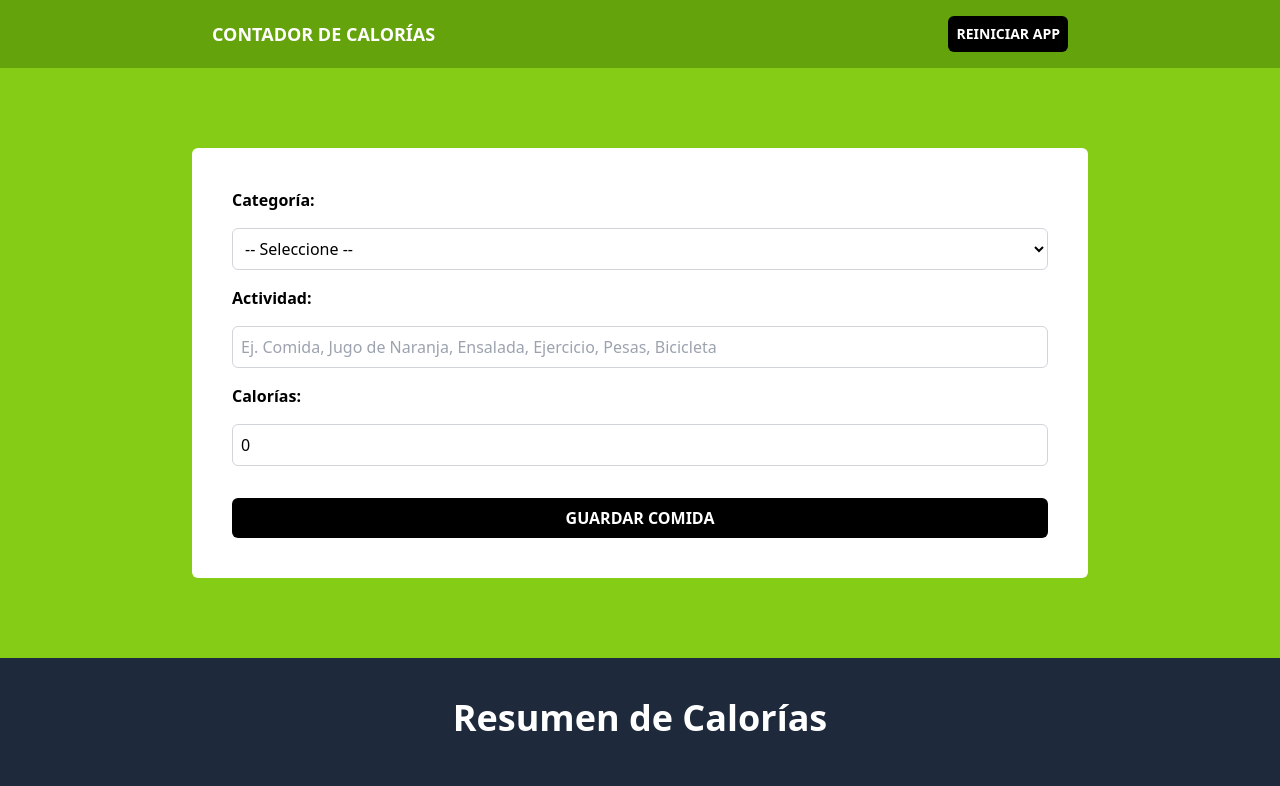
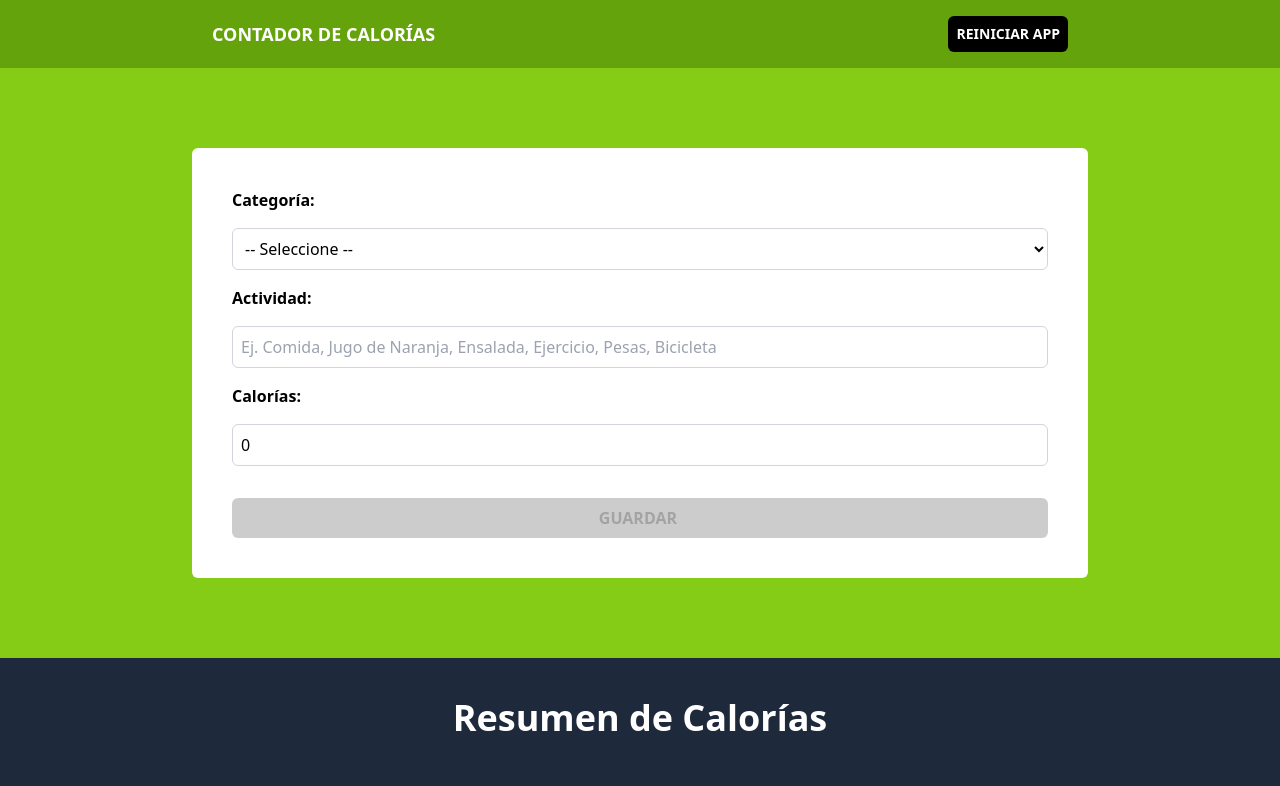
Before and after one commit to deglan-rivas/frontend-ts-calorieCounter, a React (Vite) app: page / in a window 1280 px wide. Shown: the top 786 px of the page. Built offline with nearby package versions, Linux system fonts and the light colour scheme.

Commit message:
feat: :sparkles: update fn saveActivity and refactor styles of save button

```diff
--- a/src/App.tsx
+++ b/src/App.tsx
@@ -1,15 +1,22 @@
+import { useState } from 'react';
 import ActivityList from './components/ActivityList';
 import Counter from "./components/Counter";
 import Resume from "./components/Resume";
+import { Activity } from './types';
 
 function App() {
+  const initiaActivity = {category:"", activity:"", calories:0}
+  const [activity, setActivity] = useState(initiaActivity as Activity)
+  const [activities, setActivities] = useState([] as Activity[])
+
   function restartApp () {
     console.log("Reiniciando App...")
   }
 
   function saveActivity (e) {
     e.preventDefault()
-    console.log("Guardando actividad...")
+    setActivities([...activities, activity])
+    setActivity(initiaActivity)
   }
 
   function updateActivity (id) {
@@ -25,6 +32,9 @@ function App() {
       <Counter
         restartApp={restartApp}
         saveActivity={saveActivity}
+        activity={activity}
+        setActivity={setActivity}
+        setActivities={setActivities}
       />
       <Resume/>
       <ActivityList
--- a/src/components/Counter.tsx
+++ b/src/components/Counter.tsx
@@ -1,4 +1,7 @@
-export default function Counter ({restartApp, saveActivity}) {
+export default function Counter ({restartApp, saveActivity, activity, setActivity, setActivities}) {
+  // Object.values(activity).some(value => value === "" || value === 0)
+  const isFull = Object.values(activity).every((value) => !!value)
+
   return (
     <>
       <section className="bg-lime-600">
@@ -33,7 +36,9 @@ export default function Counter ({restartApp, saveActivity}) {
               // multiple
               // disabled
               // size={3}
-              defaultValue={""}
+              // defaultValue={""}
+              onChange={(e) => setActivity({ ...activity, [e.target.name]: e.target.value })}
+              value={activity.category}
             >
               <option
                 className="text-sm"
@@ -54,39 +59,48 @@ export default function Counter ({restartApp, saveActivity}) {
 
           <div className="mb-4">
             <label
-              htmlFor="category"
+              htmlFor="activity"
               className="block font-semibold mb-4"
             >
               Actividad:
             </label>
             <input
+              id="activity"
+              name="activity"
               type="text"
               className="border border-gray-300 w-full rounded-md px-2 py-2 text-ellipsis"
               placeholder="Ej. Comida, Jugo de Naranja, Ensalada, Ejercicio, Pesas, Bicicleta"
+              onChange={(e) => setActivity({ ...activity, [e.target.name]: e.target.value })}
+              value={activity.activity}
             />
           </div>
 
           <div className="mb-8">
             <label
-              htmlFor="category"
+              htmlFor="calories"
               className="block font-semibold mb-4"
             >
               Calorías:
             </label>
             <input
+              id="calories"
+              name="calories"
               type="number"
               className="border border-gray-300 px-2 py-2 w-full rounded-md"
-              defaultValue={0}
+              // defaultValue={0}
               min={0}
               step={2}
+              onChange={(e) => setActivity({ ...activity, [e.target.name]: +e.target.value })}
+              value={activity.calories}
             />
           </div>
 
           <input
             type="submit"
-            className="bg-black text-white font-semibold px-2 py-2 rounded-md cursor-pointer uppercase w-full"
-            value={'Guardar Comida'}
+            className={`${isFull ? 'bg-black text-white cursor-pointer' : 'bg-black/20 text-black/20 cursor-not-allowed'} font-semibold px-2 py-2 rounded-md uppercase w-full`}
+            value={`Guardar ${activity.category}`}
             onClick={(e) => saveActivity(e)}
+            disabled={!isFull}
           />
         </form>
       </section>
--- /dev/null
+++ b/src/types/index.ts
@@ -0,0 +1,5 @@
+export interface Activity {
+  category: string
+  activity: string
+  calories: number
+}
```
